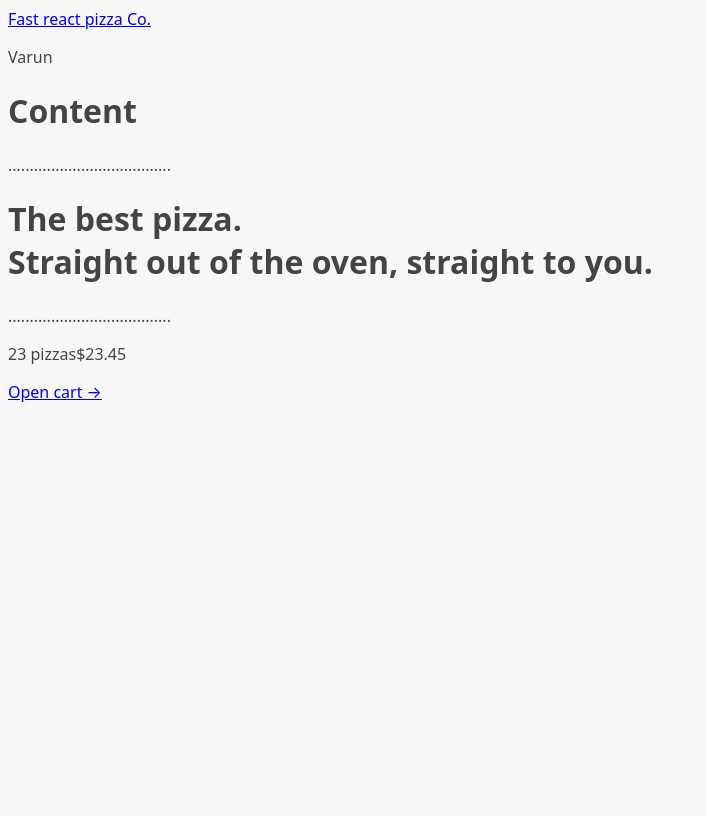
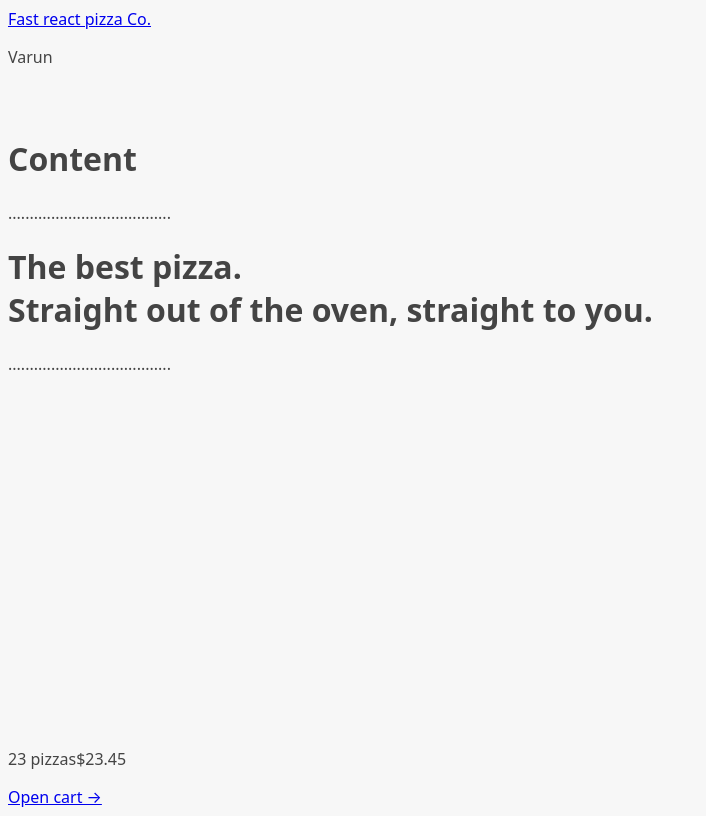
Before and after one commit to Varunkmr481/fast-react-pizza-co, a React (Vite) app: page / in a window 1280 px wide. Shown: the whole page, without its empty margins (0-706 px from the left). Built offline with nearby package versions, Linux system fonts and the light colour scheme.

Commit message:
display a loading indicator

```diff
--- a/src/features/menu/Menu.jsx
+++ b/src/features/menu/Menu.jsx
@@ -1,10 +1,10 @@
-import { useLoaderData } from "react-router-dom";
+import { useLoaderData, useNavigation } from "react-router-dom";
 import { getMenu } from "../../services/apiRestaurant";
 import MenuItem from "./MenuItem";
 
 function Menu() {
   const menu = useLoaderData();
-  console.log(menu);
+  // console.log(menu);
 
   return (
     <ul>
--- a/src/ui/AppLayout.jsx
+++ b/src/ui/AppLayout.jsx
@@ -1,10 +1,17 @@
 import Header from "./Header";
 import CartOverview from "./../features/cart/CartOverview";
-import { Outlet } from "react-router-dom";
+import { Outlet, useNavigation } from "react-router-dom";
+import Loader from "./Loader";
 
 function AppLayout() {
+  const navigation = useNavigation();
+  const isLoading = navigation.state === "loading";
+  // console.table([navigation, isLoading]);
+
   return (
-    <div>
+    <div className="layout">
+      {isLoading && <Loader />}
+
       <Header />
 
       <main>
--- /dev/null
+++ b/src/ui/Loader.jsx
@@ -0,0 +1,5 @@
+function Loader() {
+  return <div className="loader"></div>;
+}
+
+export default Loader;
```
